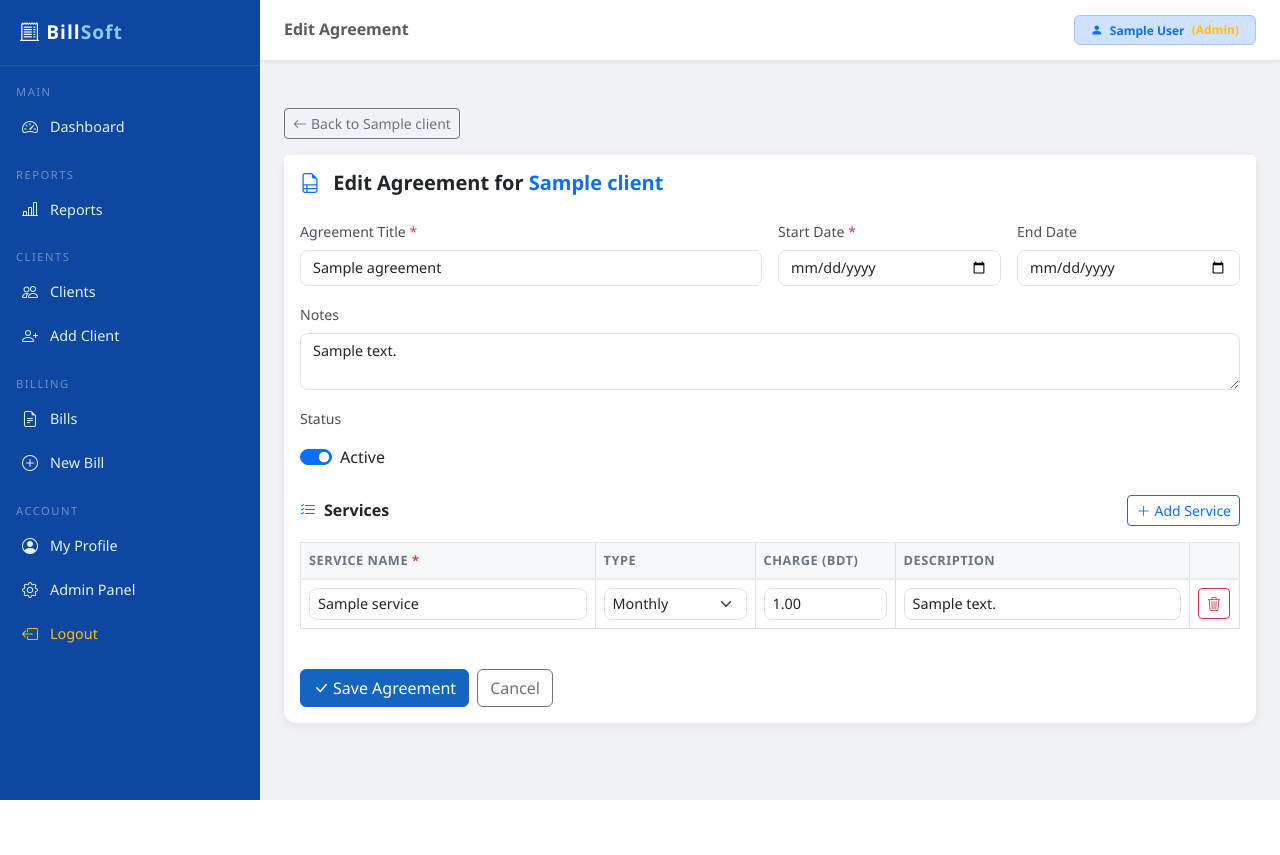
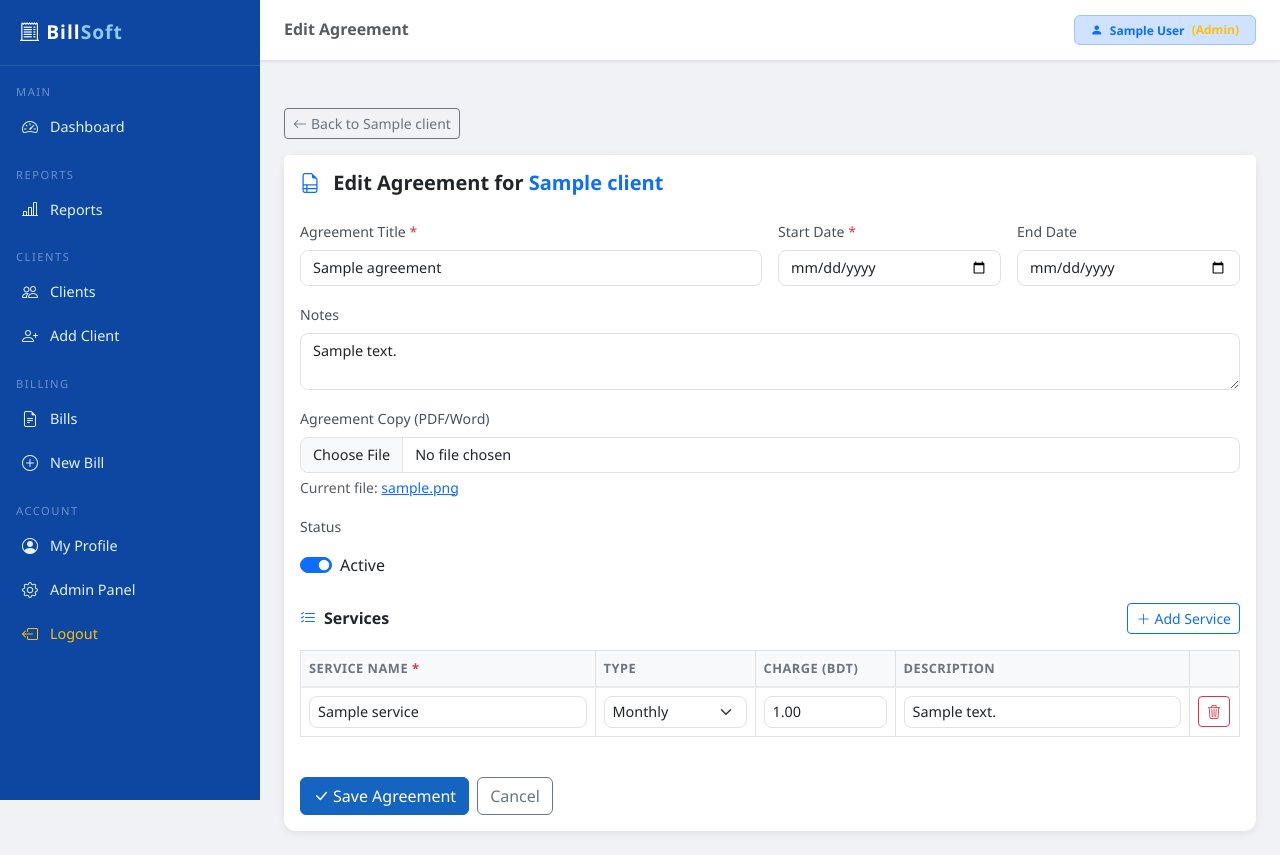
Before and after one commit to gtlfilesbd-droid/Genesis-Service-Billing-Software, a Django app: page /clients/agreement/1/edit/ in a window 1280 px wide. Before the commit the page ends 800 px from the top, so only its background shows below. Run offline with Django 4.2, Linux system fonts and the light colour scheme; a user stored in the database is signed in; tables that the repository leaves empty hold one stand-in row (values such as "Sample post").

Commit message:
Agreement_v1

```diff
--- a/billing_system/templates/clients/agreement_form.html
+++ b/billing_system/templates/clients/agreement_form.html
@@ -15,7 +15,7 @@
         </h5>
     </div>
     <div class="card-body">
-        <form method="post">
+        <form method="post" enctype="multipart/form-data">
             {% csrf_token %}
             <!-- Agreement Details -->
             <div class="row g-3 mb-4">
@@ -34,6 +34,18 @@
                 <div class="col-12">
                     <label class="form-label">Notes</label>
                     <textarea name="notes" class="form-control" rows="2" placeholder="Optional notes...">{{ agreement.notes|default:'' }}</textarea>
+                </div>
+                <div class="col-12">
+                    <label class="form-label">Agreement Copy (PDF/Word)</label>
+                    <input type="file" name="attachment" class="form-control" accept=".pdf,.doc,.docx">
+                    {% if agreement and agreement.attachment %}
+                    <div class="form-text">
+                        Current file:
+                        <a href="{{ agreement.attachment.url }}" target="_blank" rel="noopener">
+                            {{ agreement.attachment.name }}
+                        </a>
+                    </div>
+                    {% endif %}
                 </div>
                 {% if agreement %}
                 <div class="col-md-3">
--- a/clients/models.py
+++ b/clients/models.py
@@ -46,6 +46,7 @@ class Agreement(models.Model):
     end_date = models.DateField(blank=True, null=True)
     is_active = models.BooleanField(default=True)
     notes = models.TextField(blank=True, null=True)
+    attachment = models.FileField(upload_to='agreements/', blank=True, null=True)
 
     created_by = models.ForeignKey(User, on_delete=models.SET_NULL, null=True)
     created_at = models.DateTimeField(auto_now_add=True)
--- a/clients/urls.py
+++ b/clients/urls.py
@@ -8,4 +8,5 @@ urlpatterns = [
     path('<int:pk>/edit/', views.client_edit, name='client_edit'),
     path('<int:client_pk>/agreement/add/', views.agreement_add, name='agreement_add'),
     path('agreement/<int:pk>/edit/', views.agreement_edit, name='agreement_edit'),
+    path('agreement/<int:pk>/delete/', views.agreement_delete, name='agreement_delete'),
 ]
--- a/clients/views.py
+++ b/clients/views.py
@@ -102,6 +102,7 @@ def agreement_add(request, client_pk):
             start_date=request.POST.get('start_date'),
             end_date=request.POST.get('end_date') or None,
             notes=request.POST.get('notes'),
+            attachment=request.FILES.get('attachment'),
             created_by=request.user
         )
         agreement.save()
@@ -148,6 +149,8 @@ def agreement_edit(request, pk):
         agreement.end_date = request.POST.get('end_date') or None
         agreement.notes = request.POST.get('notes')
         agreement.is_active = request.POST.get('is_active') == 'on'
+        if request.FILES.get('attachment'):
+            agreement.attachment = request.FILES.get('attachment')
         agreement.save()
 
         # Update services
@@ -176,3 +179,23 @@ def agreement_edit(request, pk):
         'profile': profile,
         'service_types': Service._meta.get_field('service_type').choices
     })
+
+
+@login_required
+def agreement_delete(request, pk):
+    profile = get_user_profile(request.user)
+    agreement = get_object_or_404(Agreement, pk=pk)
+    client = agreement.client
+
+    if not profile.can_edit_client and not request.user.is_superuser:
+        messages.error(request, 'You do not have permission to delete agreements.')
+        return redirect('client_detail', pk=client.pk)
+
+    if request.method != 'POST':
+        messages.error(request, 'Invalid request method.')
+        return redirect('client_detail', pk=client.pk)
+
+    title = agreement.title
+    agreement.delete()
+    messages.success(request, f'Agreement "{title}" deleted successfully.')
+    return redirect('client_detail', pk=client.pk)
```
Also changed, not shown: billing_system/templates/clients/client_detail.html (+14 -0 lines), clients/migrations/0002_agreement_attachment.py (added).
